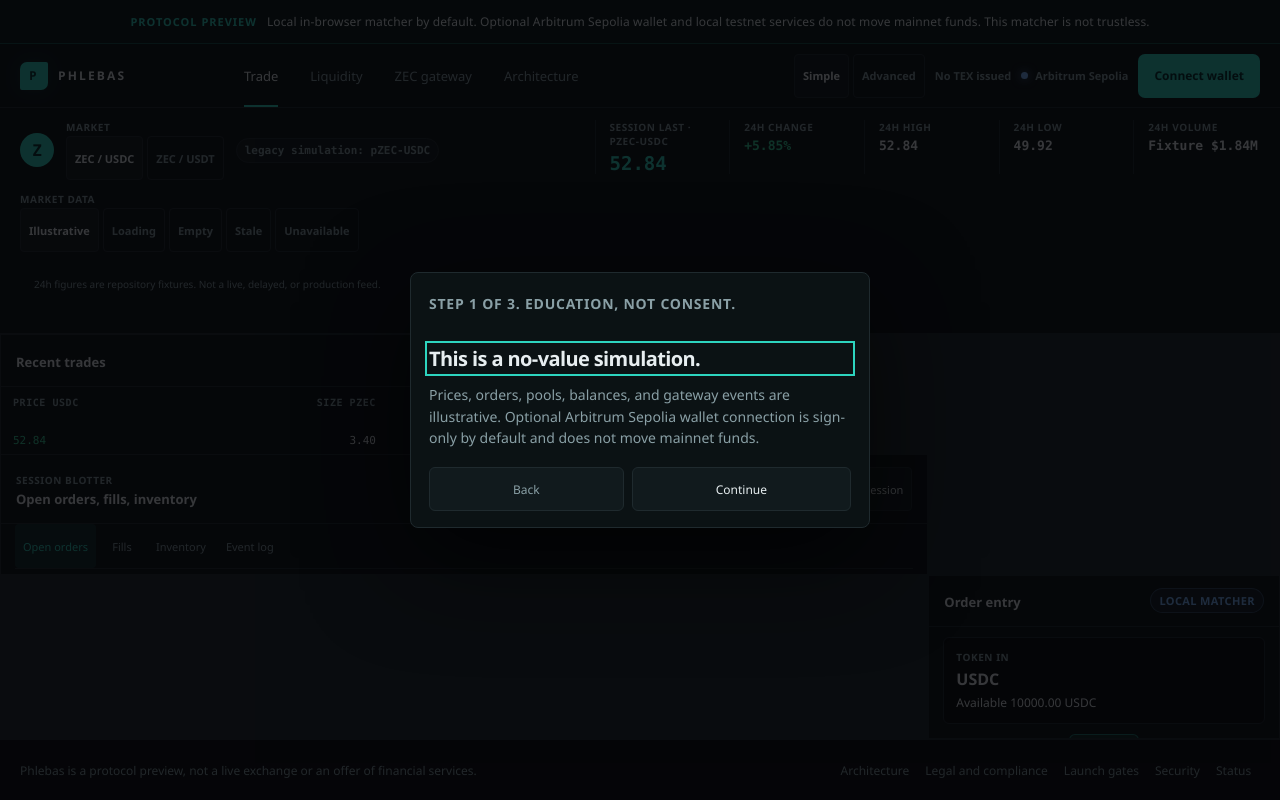
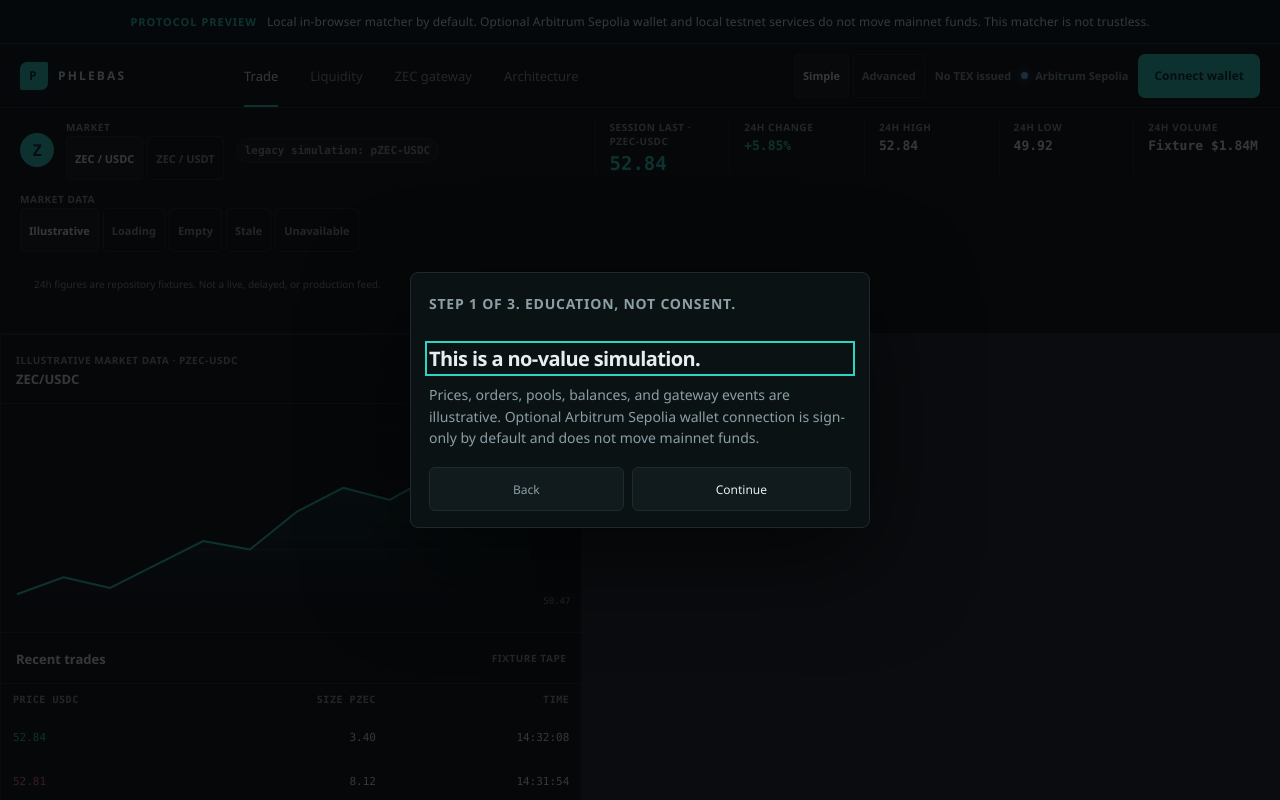
Before and after one commit to EauDoon/Phlebas, a Next.js app: page /trade in a window 1280 px wide. Shown: the top 800 px of the page. Built offline with nearby package versions, Linux system fonts and the light colour scheme.

Commit message:
fix: keep the advanced chart visible and use unscoped view tabs

```diff
--- a/src/components/terminal.module.css
+++ b/src/components/terminal.module.css
@@ -5,10 +5,8 @@
 
 .operatingShell {
   display: flex;
-  height: 100vh;
-  max-height: 100vh;
+  min-height: 100vh;
   flex-direction: column;
-  overflow: hidden;
 }
 
 .main {
@@ -515,7 +513,7 @@
 .operatingShell .tradeGrid {
   flex: 1 1 auto;
   min-height: 0;
-  grid-template-rows: minmax(0, 1fr) minmax(0, 168px) minmax(0, 188px);
+  grid-template-rows: minmax(180px, 1fr) minmax(0, 168px) minmax(0, 188px);
 }
 
 .operatingShell .tradeGrid > section,
@@ -533,7 +531,7 @@
 
 .operatingShell .chartWrap {
   flex: 1 1 auto;
-  min-height: 0;
+  min-height: 180px;
 }
 
 .operatingShell .chart {
```
Also changed, not shown: 1 other file (tests, documents, lock files or other folders).
